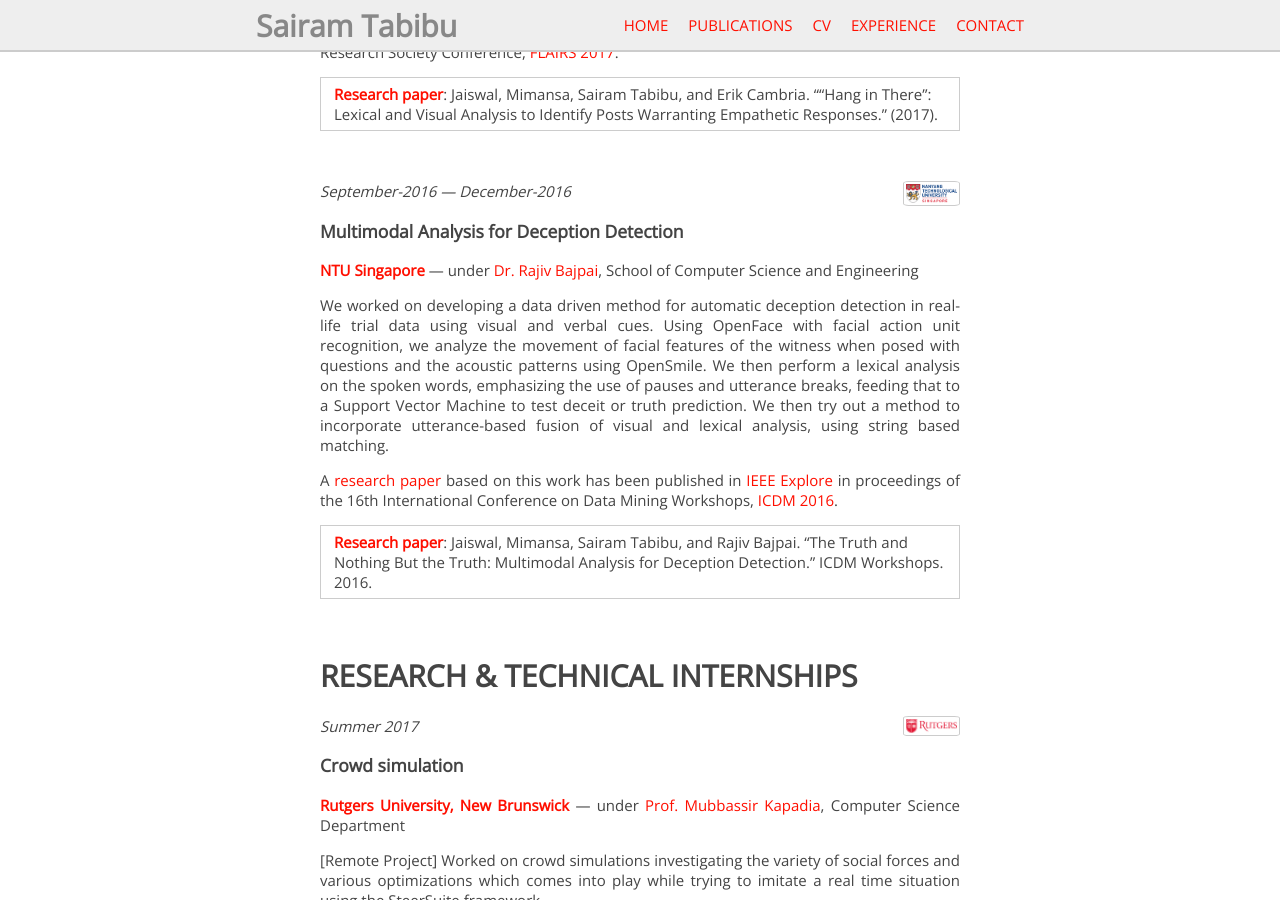
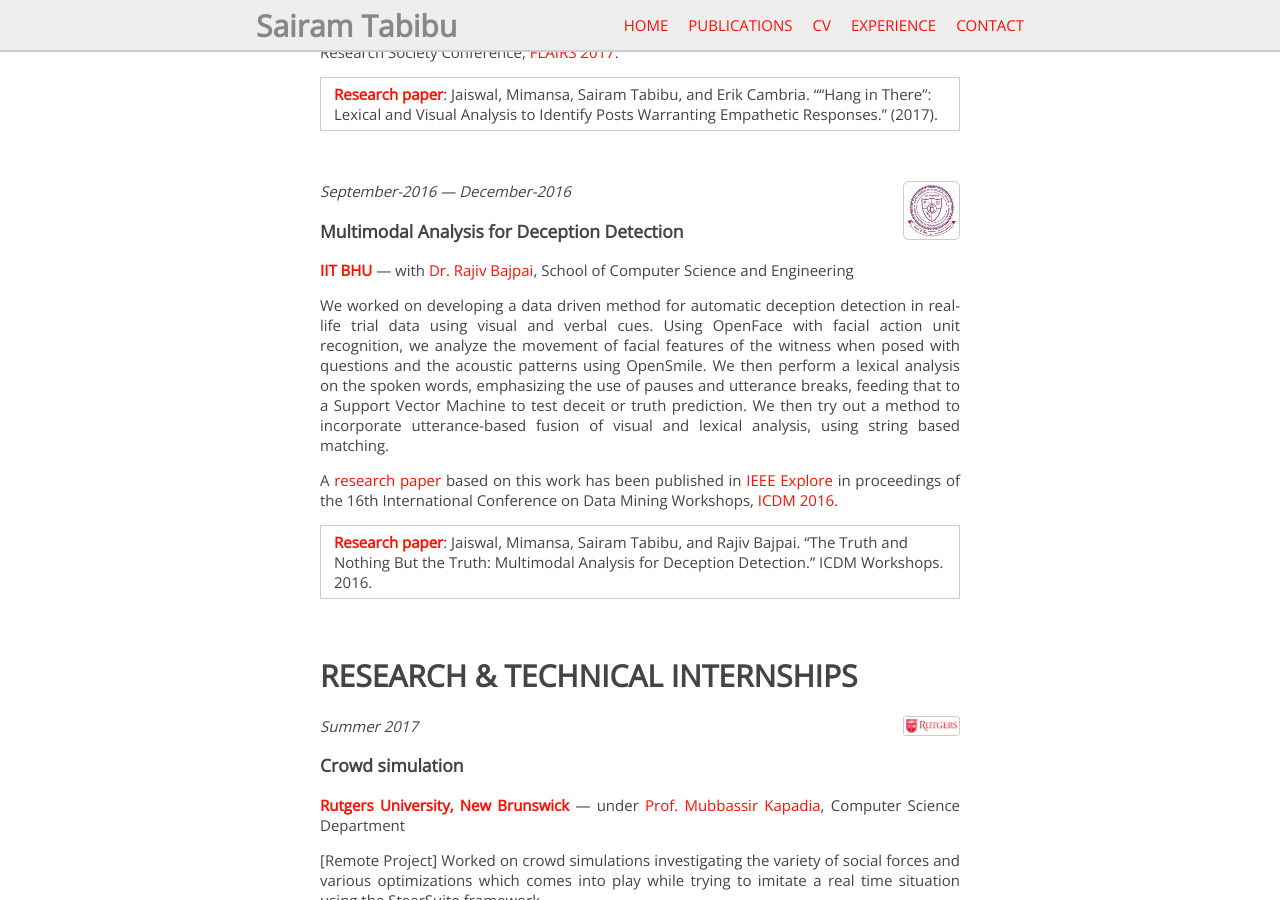
Before and after one commit to tabibusairam/tabibusairam.github.io, a Jekyll site: the page built from _pages/experience.md, in a window 1280 px wide and 900 px high, scrolled down 537 px. Built offline with Jekyll 4.4.1, drawn with Linux system fonts in a browser that asks for light colours; nearby versions of some CDN libraries.

Commit message:
new changes

```diff
--- a/_pages/experience.md
+++ b/_pages/experience.md
@@ -36,13 +36,13 @@ A [research paper]({{site.url}}{{site.baseurl}}/docs/publications/FLAIRS.pdf){:t
 
 <br />
 
-[<img class="experience-picture" src="{{site.url}}{{site.baseurl}}/images/experience/ntu.png">](http://www.ntu.edu.sg/Pages/home.aspx){:target="_blank"}
+[<img class="experience-picture" src="{{site.url}}{{site.baseurl}}/images/experience/iitbhu.png">](http://www.iitbhu.ac.in/){:target="_blank"}
 
 _September-2016 --- December-2016_
 
 ### Multimodal Analysis for Deception Detection
 
-[**NTU Singapore**](http://www.ntu.edu.sg/Pages/home.aspx) --- under [Dr. Rajiv Bajpai](https://scholar.google.com.sg/citations?user=hHZR1xkAAAAJ&hl=en){:target="_blank"}, School of Computer Science and Engineering
+[**IIT BHU**](http://www.iitbhu.ac.in/) --- with [Dr. Rajiv Bajpai](https://scholar.google.com.sg/citations?user=hHZR1xkAAAAJ&hl=en){:target="_blank"}, School of Computer Science and Engineering
 
 We worked on developing a data driven method for automatic deception detection in real-life trial data using visual and verbal cues. Using OpenFace with facial action unit recognition, we analyze the movement of facial features of the witness when posed with questions and the acoustic patterns using OpenSmile. We then perform a lexical analysis on the spoken words, emphasizing the use of pauses and utterance breaks, feeding that to a Support Vector Machine to test deceit or truth prediction. We then try out a method to incorporate utterance-based fusion of visual and lexical analysis, using string based matching.
 
```
Also changed, not shown: 1 other file.
